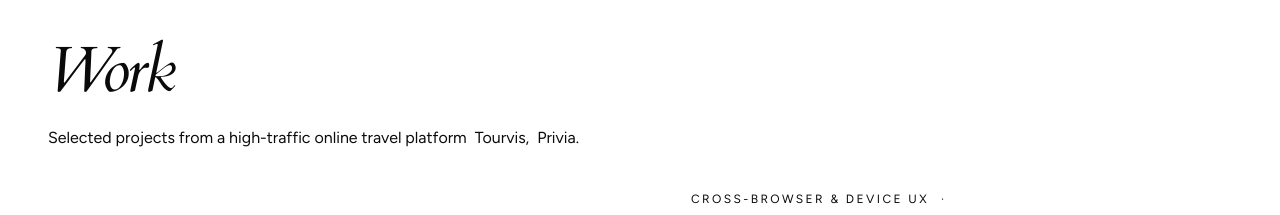
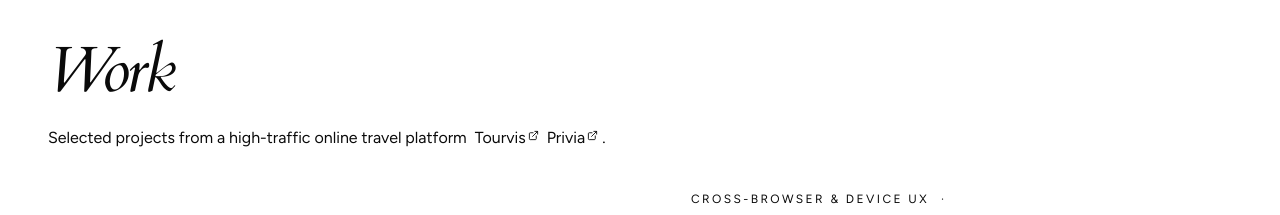
Before and after one commit to calm-lee/Portfolio_2026, a React (Vite) app: page / in a window 1280 px wide. Shown: the part 2180-2395 px from the top of the page. Built offline with nearby package versions, Linux system fonts and the light colour scheme; a web font is replaced by a local one.

Commit message:
style: add link icon on Work component

```diff
--- a/src/app/components/sections/en/Work.tsx
+++ b/src/app/components/sections/en/Work.tsx
@@ -1,5 +1,6 @@
 import { useState, useRef, useEffect } from "react";
 import { motion } from "motion/react";
+import { ExternalLink } from "lucide-react";
 
 type Project = {
   no: string;
@@ -174,16 +175,27 @@ export default function Work() {
           className="text-muted-foreground text-base leading-relaxed mb-4 max-w-[60ch]"
         >
           Selected projects from a high-traffic online travel platform{" "}
-          <a href="https://tourvis.com/activity">
-            <span className="transition-colors duration-200 px-1 hover:bg-black hover:text-[#f5f1e8] rounded-sm">
-              Tourvis,
+          <a
+            href="https://tourvis.com/activity"
+            target="_blank"
+            rel="noopener noreferrer"
+          >
+            <span className="inline-flex items-center gap-0.5 transition-colors duration-200 px-1 hover:bg-black hover:text-[#f5f1e8] rounded-sm">
+              Tourvis
+              <ExternalLink size={11} className="mb-1" />
             </span>
           </a>
-          <a href="https://activity.priviatravel.com/activity/main">
-            <span className="transition-colors duration-200 px-1 hover:bg-black hover:text-[#f5f1e8] rounded-sm">
-              Privia.
+          <a
+            href="https://activity.priviatravel.com/activity/main"
+            target="_blank"
+            rel="noopener noreferrer"
+          >
+            <span className="inline-flex items-center gap-0.5 transition-colors duration-200 px-1 hover:bg-black hover:text-[#f5f1e8] rounded-sm">
+              Privia
+              <ExternalLink size={11} className="mb-1" />
             </span>
           </a>
+          .
         </motion.p>
 
         {/* Slider */}
```
